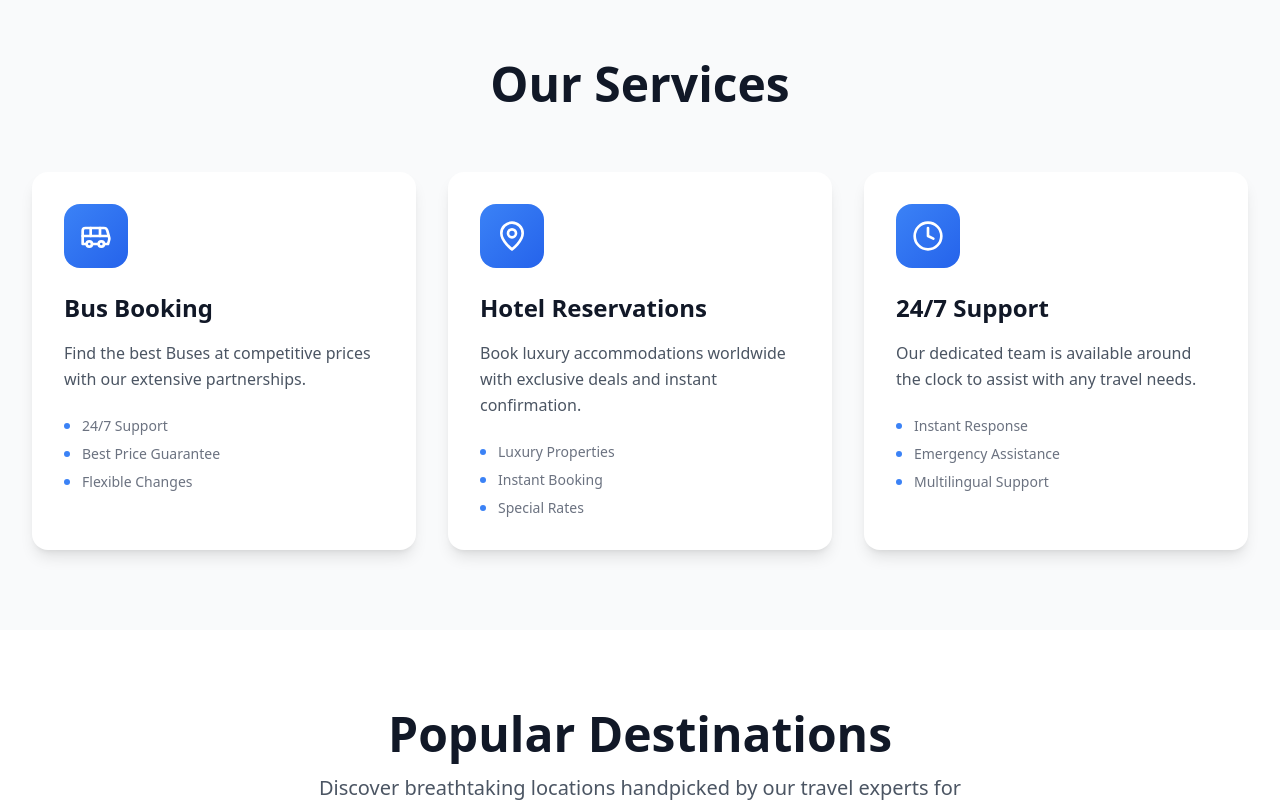
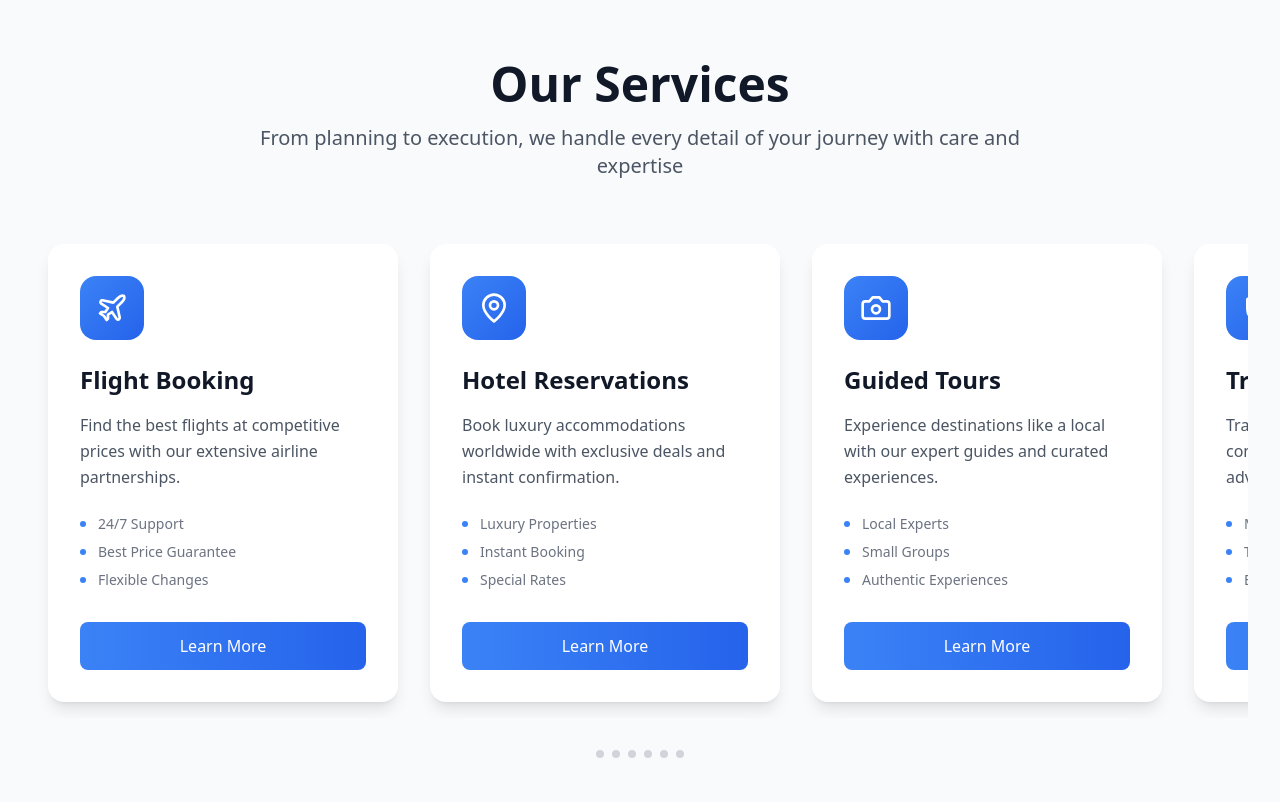
Before and after one commit to Avi7620/DreamScape, a React (Vite) app: page / in a window 1280 px wide. Shown: the part 820-1622 px from the top of the page. Built offline with nearby package versions, Linux system fonts and the light colour scheme.

Commit message:
new updated fronten

```diff
--- a/package.json
+++ b/package.json
@@ -11,6 +11,7 @@
   },
   "dependencies": {
     "@supabase/supabase-js": "^2.57.4",
+    "framer-motion": "^12.23.22",
     "lucide-react": "^0.344.0",
     "react": "^18.3.1",
     "react-dom": "^18.3.1"
--- a/src/components/Services.tsx
+++ b/src/components/Services.tsx
@@ -1,11 +1,11 @@
 import React from 'react';
-import { Bus, MapPin, Camera, Shield, Clock, Users } from 'lucide-react';
+import { Plane, MapPin, Camera, Shield, Clock, Users } from 'lucide-react';
 
 const services = [
   {
-    icon: Bus,
-    title: 'Bus Booking',
-    description: 'Find the best Buses at competitive prices with our extensive  partnerships.',
+    icon: Plane,
+    title: 'Flight Booking',
+    description: 'Find the best flights at competitive prices with our extensive airline partnerships.',
     features: ['24/7 Support', 'Best Price Guarantee', 'Flexible Changes']
   },
   {
@@ -14,30 +14,30 @@ const services = [
     description: 'Book luxury accommodations worldwide with exclusive deals and instant confirmation.',
     features: ['Luxury Properties', 'Instant Booking', 'Special Rates']
   },
-  // {
-  //   icon: Camera,
-  //   title: 'Guided Tours',
-  //   description: 'Experience destinations like a local with our expert guides and curated experiences.',
-  //   features: ['Local Experts', 'Small Groups', 'Authentic Experiences']
-  // },
-  // {
-  //   icon: Shield,
-  //   title: 'Travel Insurance',
-  //   description: 'Travel with peace of mind with comprehensive coverage for all your adventures.',
-  //   features: ['Medical Coverage', 'Trip Protection', 'Emergency Support']
-  // },
+  {
+    icon: Camera,
+    title: 'Guided Tours',
+    description: 'Experience destinations like a local with our expert guides and curated experiences.',
+    features: ['Local Experts', 'Small Groups', 'Authentic Experiences']
+  },
+  {
+    icon: Shield,
+    title: 'Travel Insurance',
+    description: 'Travel with peace of mind with comprehensive coverage for all your adventures.',
+    features: ['Medical Coverage', 'Trip Protection', 'Emergency Support']
+  },
   {
     icon: Clock,
     title: '24/7 Support',
     description: 'Our dedicated team is available around the clock to assist with any travel needs.',
     features: ['Instant Response', 'Emergency Assistance', 'Multilingual Support']
   },
-  // {
-  //   icon: Users,
-  //   title: 'Group Travel',
-  //   description: 'Specialized services for corporate events, family reunions, and group adventures.',
-  //   features: ['Custom Itineraries', 'Group Discounts', 'Event Planning']
-  // }
+  {
+    icon: Users,
+    title: 'Group Travel',
+    description: 'Specialized services for corporate events, family reunions, and group adventures.',
+    features: ['Custom Itineraries', 'Group Discounts', 'Event Planning']
+  }
 ];
 
 const Services: React.FC = () => {
@@ -48,19 +48,27 @@ const Services: React.FC = () => {
           <h2 className="text-4xl md:text-5xl font-bold text-gray-900 mb-4">
             Our Services
           </h2>
-          {/* <p className="text-xl text-gray-600 max-w-3xl mx-auto">
+          <p className="text-xl text-gray-600 max-w-3xl mx-auto">
             From planning to execution, we handle every detail of your journey with care and expertise
-          </p> */}
+          </p>
         </div>
 
-        <div className="grid grid-cols-1 md:grid-cols-2 lg:grid-cols-3 gap-8">
+        {/* Horizontal Scroll Container */}
+        <div className="relative">
+          <div className="flex overflow-x-auto scrollbar-hide gap-8 pb-4 px-4 snap-x snap-mandatory">
           {services.map((service, index) => {
             const IconComponent = service.icon;
             return (
               <div
                 key={index}
-                className="group bg-white rounded-2xl p-8 shadow-lg hover:shadow-2xl transition-all duration-300 transform hover:-translate-y-2 hover:scale-105"
+                className="group relative bg-white rounded-2xl p-8 shadow-lg hover:shadow-2xl transition-all duration-500 transform hover:-translate-y-2 hover:scale-105 min-w-[320px] md:min-w-[350px] snap-center overflow-hidden"
               >
+                {/* Light effect background */}
+                <div className="absolute inset-0 bg-gradient-to-br from-blue-400/20 via-purple-400/20 to-pink-400/20 opacity-0 group-hover:opacity-100 transition-opacity duration-500 rounded-2xl"></div>
+                <div className="absolute -inset-1 bg-gradient-to-r from-blue-500 via-purple-500 to-pink-500 rounded-2xl opacity-0 group-hover:opacity-20 blur-xl transition-all duration-500 group-hover:blur-2xl"></div>
+
+                {/* Content wrapper */}
+                <div className="relative z-10">
                 <div className="bg-gradient-to-br from-blue-500 to-blue-600 w-16 h-16 rounded-2xl flex items-center justify-center mb-6 group-hover:scale-110 transition-transform duration-300">
                   <IconComponent className="h-8 w-8 text-white" />
                 </div>
@@ -82,14 +90,23 @@ const Services: React.FC = () => {
                   ))}
                 </ul>
 
-                {/* <div className="mt-8">
+                <div className="mt-8">
                   <button className="w-full bg-gradient-to-r from-blue-500 to-blue-600 text-white py-3 px-6 rounded-lg font-medium hover:from-blue-600 hover:to-blue-700 transition-all duration-300 transform hover:scale-105">
                     Learn More
                   </button>
-                </div> */}
+                </div>
+                </div>
               </div>
             );
           })}
+          </div>
+
+          {/* Scroll indicators */}
+          <div className="flex justify-center mt-8 space-x-2">
+            {services.map((_, index) => (
+              <div key={index} className="w-2 h-2 bg-gray-300 rounded-full"></div>
+            ))}
+          </div>
         </div>
       </div>
     </section>
```
Also changed, not shown: 1 other file (tests, documents, lock files or other folders).
